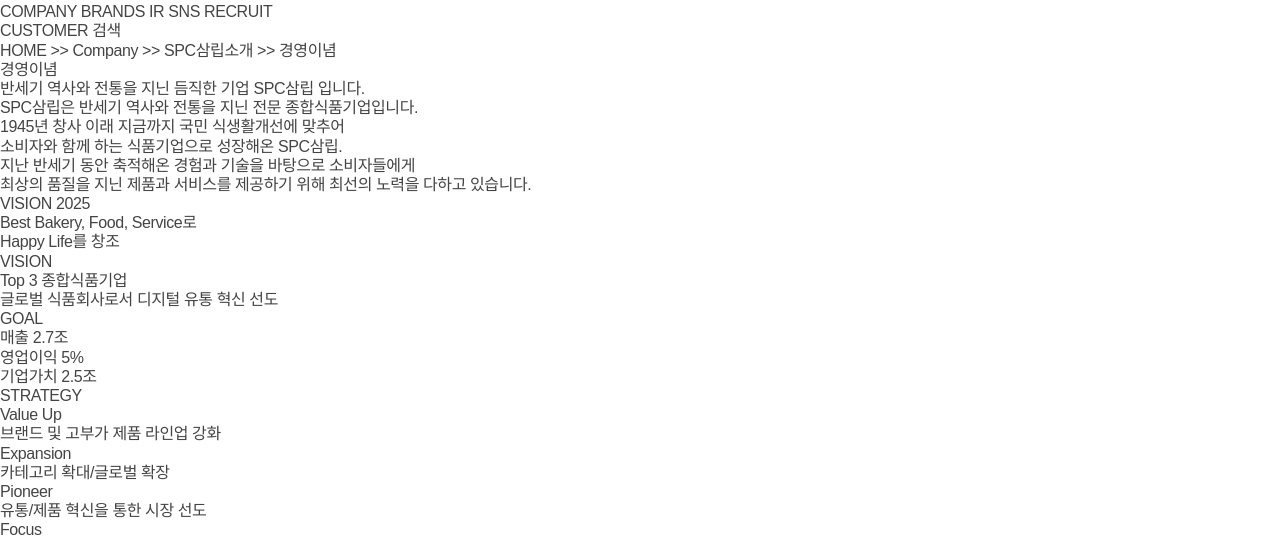
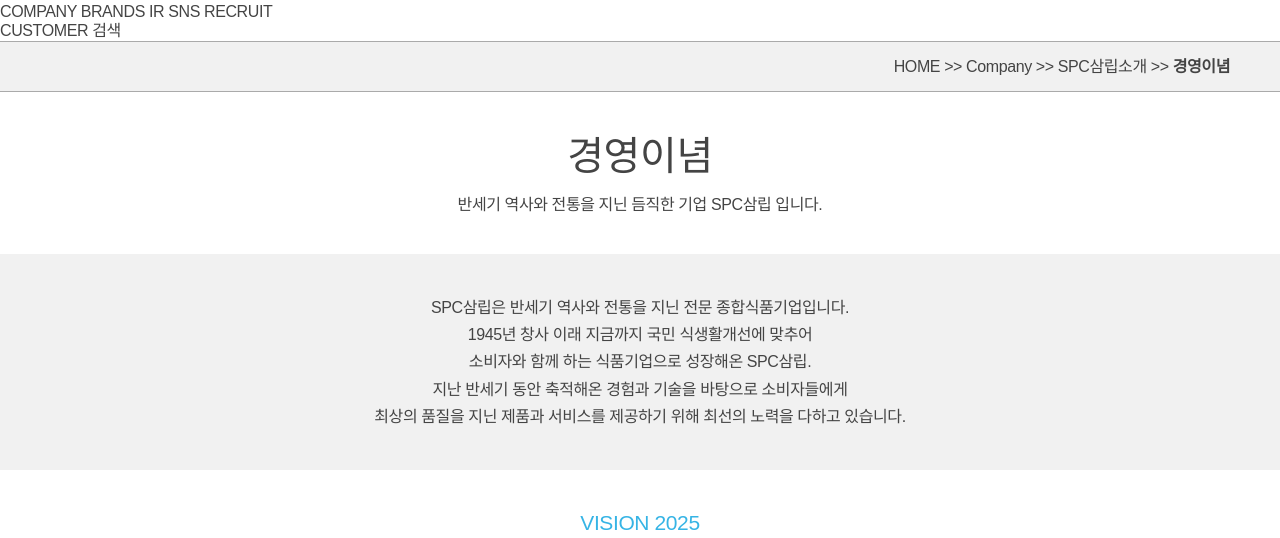
Before and after one commit to elldia/cloneCoding_web, a plain HTML site: page spc/index.html in a window 1280 px wide. Shown: the part 262-800 px from the top of the page. Drawn offline with Linux system fonts and the light colour scheme.

Commit message:
삼립 main css 완성

```diff
--- a/spc/index.html
+++ b/spc/index.html
@@ -45,19 +45,19 @@
         </section>
         <section class="vision">
             <h2>VISION 2025</h2>
-            <p>Best Bakery, Food, Service로<br>Happy Life를 창조</p>
+            <p class="first">Best Bakery, Food, Service로<br>Happy Life를 창조</p>
             <h2>VISION</h2>
             <p>Top 3 종합식품기업<br>글로벌 식품회사로서 디지털 유통 혁신 선도</p>
         </section>
         <section class="goal_strategy">
             <h2>GOAL</h2>
-            <ul>
+            <ul class="goal">
                 <li class="first">매출 2.7조</li>
                 <li>영업이익 5%</li>
                 <li class="last">기업가치 2.5조</li>
             </ul>
             <h2>STRATEGY</h2>
-            <ul>
+            <ul class="strategy">
                 <li>
                     <h3>Value Up</h3>
                     <p>브랜드 및 고부가 제품 라인업 강화</p>
--- a/spc/styles/samlip.css
+++ b/spc/styles/samlip.css
@@ -0,0 +1,87 @@
+/* header */
+header {}
+header h1 {}
+header h1 a {}
+header h1 a img {}
+header nav {}
+header nav a {}
+header nav a.active {}
+header .lnb {}
+header .lnb a {}
+/* main */
+main {text-align:center;}
+main .path {
+    background-color:#f1f1f1;
+    border-top:1px solid #aaa;
+    border-bottom:1px solid #aaa;
+    text-align:right;
+    padding:15px 50px;
+}
+main .path dd {}
+main .path dd a {}
+main .path dd em {font-weight:800;}
+main h1 {
+    font-size:2.5rem;
+    margin:40px 0 15px;
+}
+/* main > p {margin-bottom:40px;} */
+main h1+p {margin-bottom:40px;}
+main .bg {
+    background-color:#f1f1f1;
+    padding:40px 0;
+}
+main .bg p {line-height:1.7;}
+main .vision {
+    padding:40px 0;
+}
+main .vision h2 {
+    font-size:1.313rem;
+    color:#36b4e5;
+    margin-bottom:20px;
+}
+main .vision p {
+    font-size:1.938rem;
+    line-height:1.5;
+}
+main .vision .first {margin-bottom:60px;}
+main .goal_strategy {
+    background-color:#f1f1f1;
+    padding:40px 0;
+}
+main .goal_strategy h2 {
+    font-size:1.313rem;
+    margin-bottom:20px;
+}
+main .goal_strategy ul {}
+main .goal_strategy ul li {/*공통css*/
+    background-color:#fff;
+    font-size:1.5rem;
+    border-radius:50%;
+    display:inline-block;
+    /* box-shadow:x축 y축 흐림값 색상 */
+    box-shadow:0 0 10px rgba(0,0,0,0.3);
+    margin-right:-10px;
+}
+main .goal_strategy .goal {margin-bottom:50px;}
+main .goal_strategy .goal li {/*개별css*/
+    width:250px; height:250px;
+    /* line-height 수직 중앙 규칙(내용이 1줄일 경우만 가능) */
+    line-height:250px;/*height값과 같은 값 적용하기px*/
+}
+main .goal_strategy .strategy li {
+    width:180px; height:180px;
+    padding:45px 10px 0;
+}
+main .goal_strategy ul li.first {background-color:#36b4e5;}
+main .goal_strategy ul li.last {background-color:#f3c300;}
+main .goal_strategy ul li h3 {font-size:1.125rem;}
+main .goal_strategy ul li p {line-height:1.5;}
+/* footer */
+footer {}
+footer .top {}
+footer .top .left {}
+footer .top .left a {}
+footer .top .right {}
+footer .top .right a {}
+footer address {}
+footer .copyright {}
```
Also changed, not shown: 1 other file.
